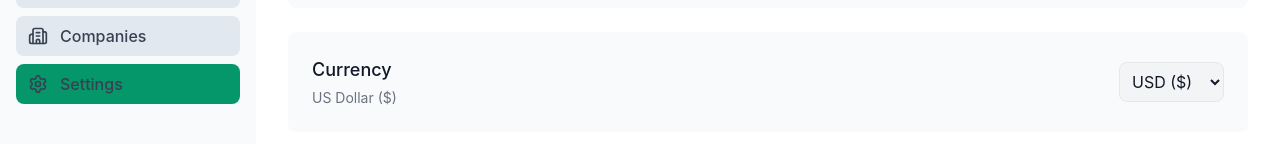
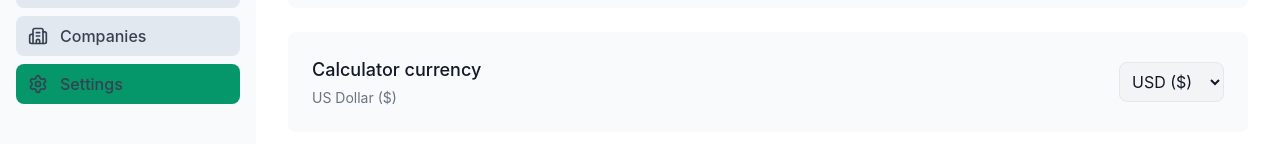
Before and after one commit to samuel-kar/invest-ed, a React (Vite) app in the folder frontend/: page /settings in a window 1280 px wide. Shown: the part 264-408 px from the top of the page. Built offline with nearby package versions, Linux system fonts and the light colour scheme; no server answers.

Commit message:
add calculator currency text, will need to think about currency conversion in future before integrating it into external api fetches

```diff
--- a/frontend/src/components/SettingsPage.tsx
+++ b/frontend/src/components/SettingsPage.tsx
@@ -85,7 +85,7 @@ export default function SettingsPage() {
                   className="text-lg font-medium mb-1"
                   style={{ color: 'var(--text-primary)' }}
                 >
-                  Currency
+                  Calculator currency
                 </h3>
                 <p
                   className="text-sm"
```
